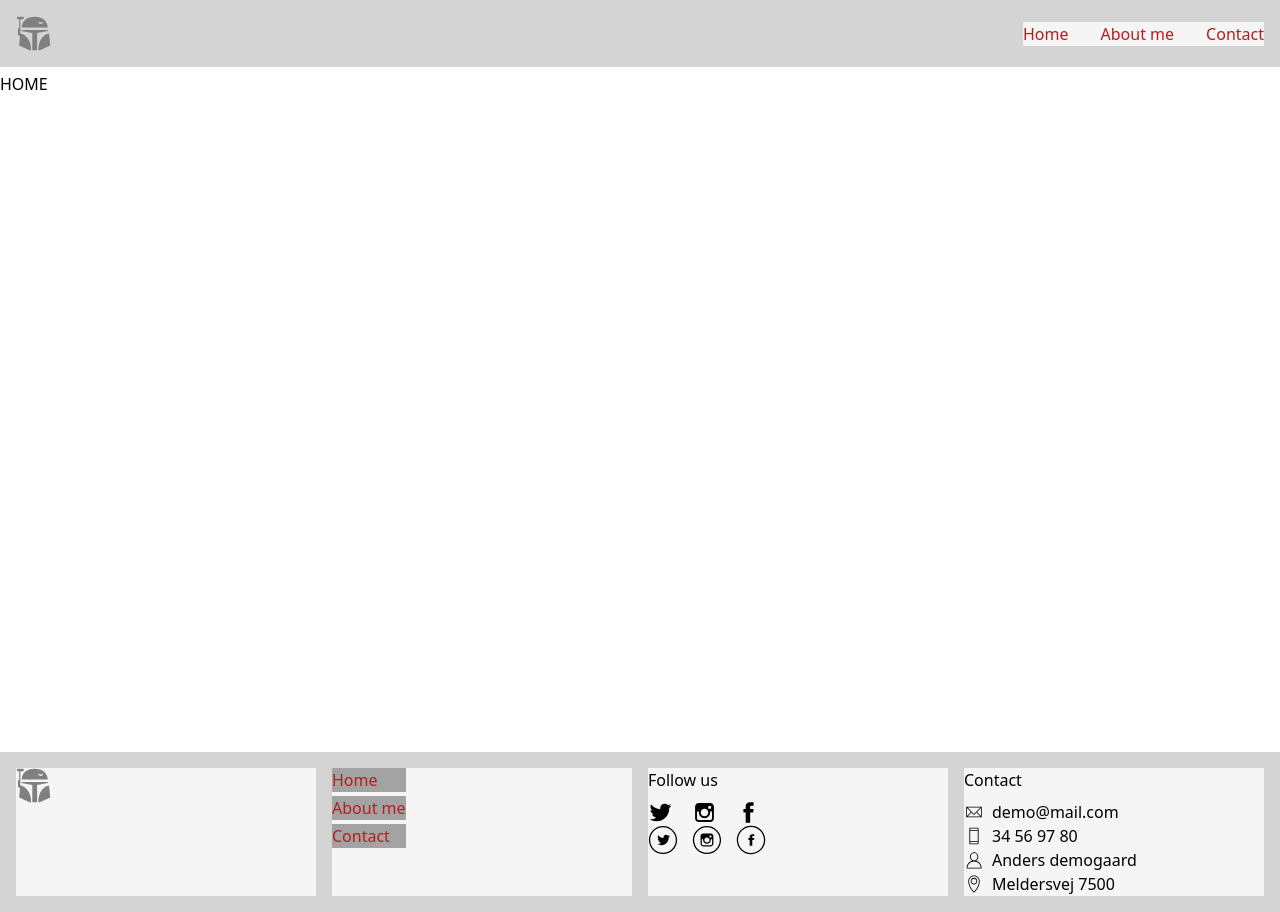
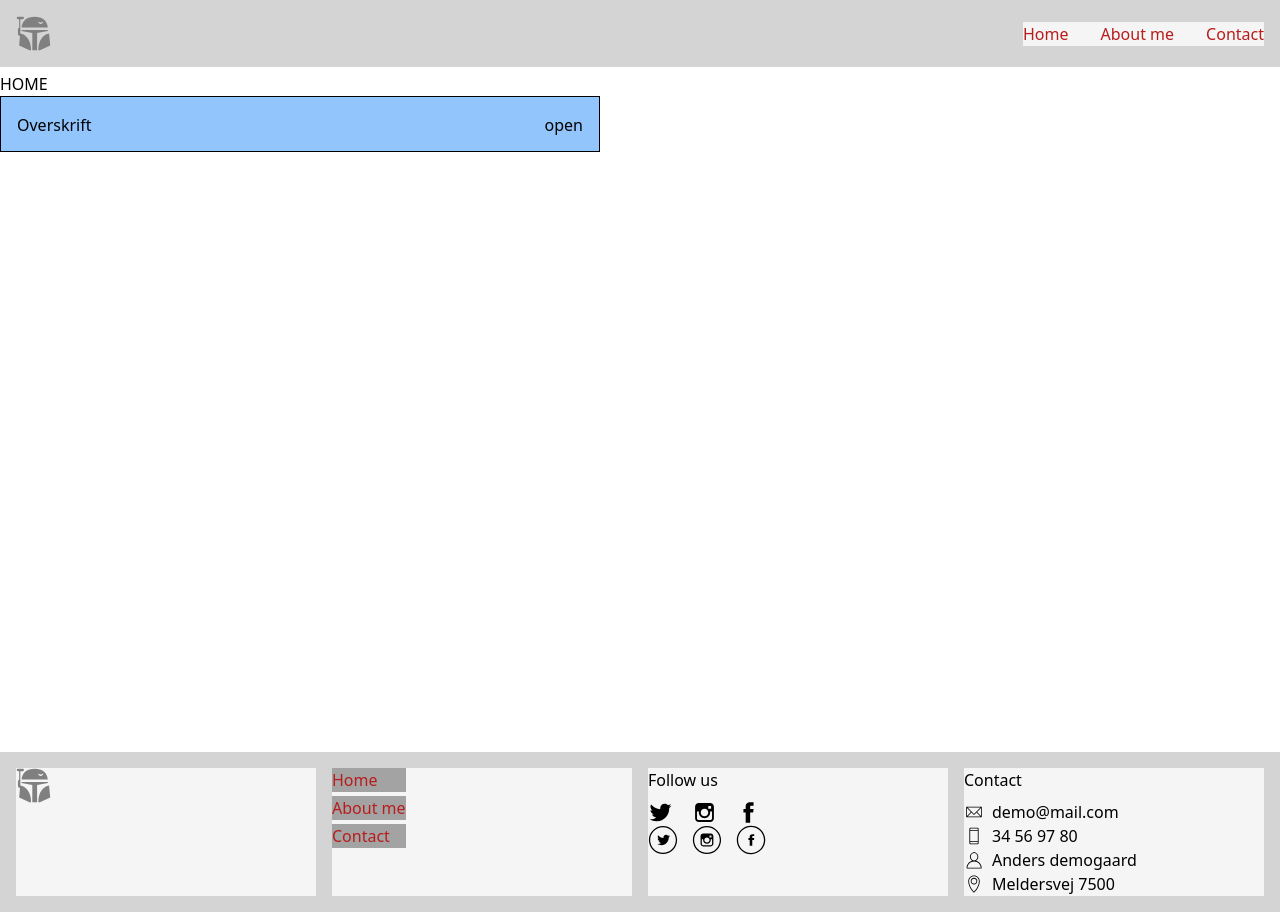
Before and after one commit to nordahn87/nightout, a React (Create React App) app: page / in a window 1280 px wide. Built offline with nearby package versions, Linux system fonts and the light colour scheme.

Commit message:
Adding accodian

```diff
--- a/src/components/home.jsx
+++ b/src/components/home.jsx
@@ -1,9 +1,11 @@
 import { useState, useEffect } from 'react'
+import AccordionItem from './misc/accodion/item'
 
 const Home = (props) => {
     return (
         <>
             <h2>HOME</h2>
+            <AccordionItem />
         </>
     )
 }
--- /dev/null
+++ b/src/components/misc/accodion/item.jsx
@@ -0,0 +1,32 @@
+import { useState, useEffect } from 'react'
+
+const AccordionItem = (props) => {
+
+    const [toggleleAccordion, setToggleleAccordion] = useState(false)
+
+    const toogleAccordion = () => {
+        setToggleleAccordion(!toggleleAccordion)
+    }
+
+    return (
+        <>
+            <div className={(toggleleAccordion ? 'max-h-[400px] ' : 'max-h-[56px] ') + ' border max-w-[600px] overflow-hidden transition-max-h'}>
+                <div
+                    className="bg-blue-300 flex justify-between p-4"
+                    role="button"
+                    onClick={toogleAccordion}>
+                    <h3>Overskrift</h3>
+                    {toggleleAccordion ? <p className="transition-test ">close</p> : <p className= "transition-test ">open</p>}
+                </div>
+
+                <div className="bg-red-300 flex flex-col px-4 py-6">
+                    {/* <p>{props.content}</p> */}
+                    <div>hej</div>
+                    <p>Minim in eiusmod fugiat sunt veniam non aute eiusmod. Officia sit pariatur duis cillum ullamco qui Lorem.</p>
+                </div>
+            </div>
+        </>
+    )
+}
+
+export default AccordionItem
--- a/src/components/navigation.jsx
+++ b/src/components/navigation.jsx
@@ -19,7 +19,8 @@ const Navigation = () => {
 
     return (
         <>
-            <nav className='bg-neutral-300 fixed flex w-full justify-between items-center p-4 z-50'>
+            <nav
+                className='bg-neutral-300 fixed flex w-full justify-between items-center p-4 z-50'>
                 <Logo onClick={() => setMobileNavigation(false)} />
                 <div>
                     <div className="bg-neutral-100 hidden sm:flex gap-8">
--- a/src/styles/index.css
+++ b/src/styles/index.css
@@ -10,6 +10,14 @@ html {
   min-height: 85vh;
 }
 
-.logo {
-  width: 40px;
+p {
+  @apply text-base
 }
+
+.transition-max-h {
+  transition: max-height 0.2s ease-in-out
+}
+
+.transition-test {
+  transition: 0.2s ease-in-out
+}
```
Also changed, not shown: src/.data/accordion.json (added).
